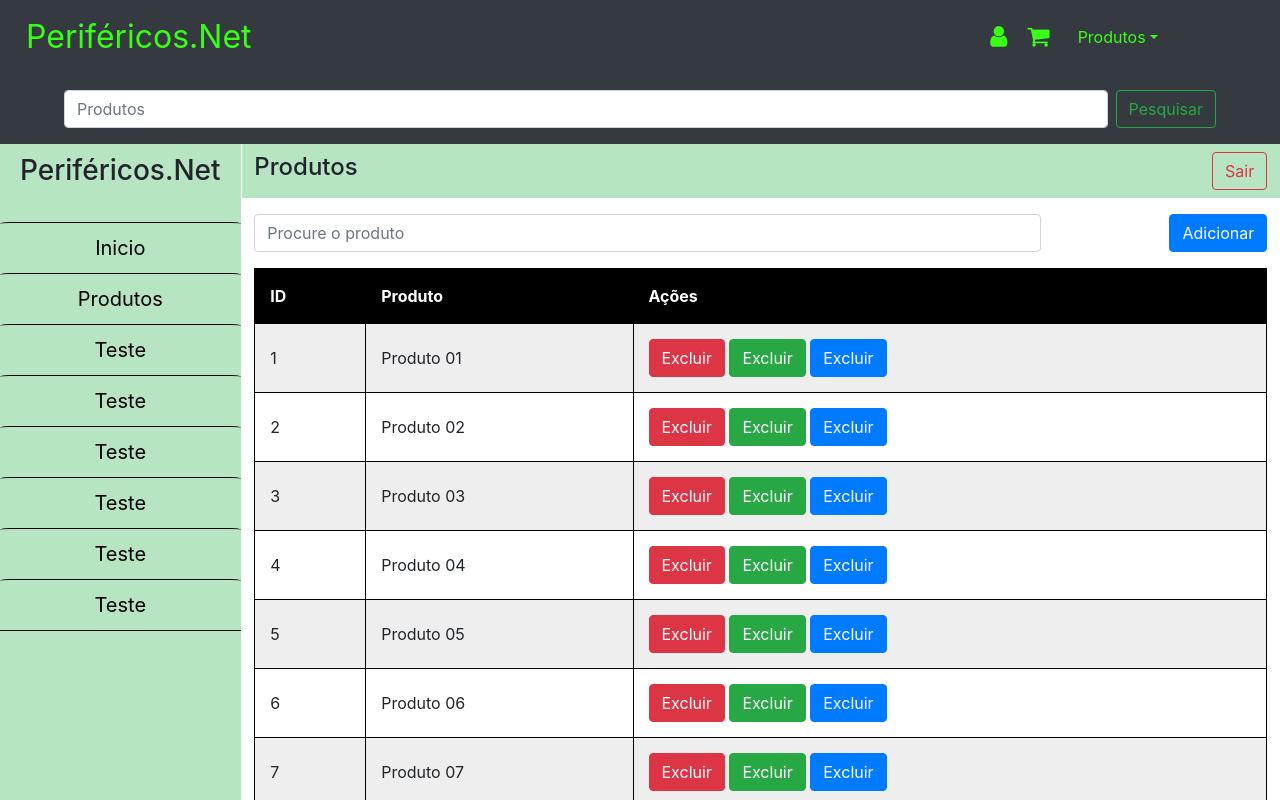
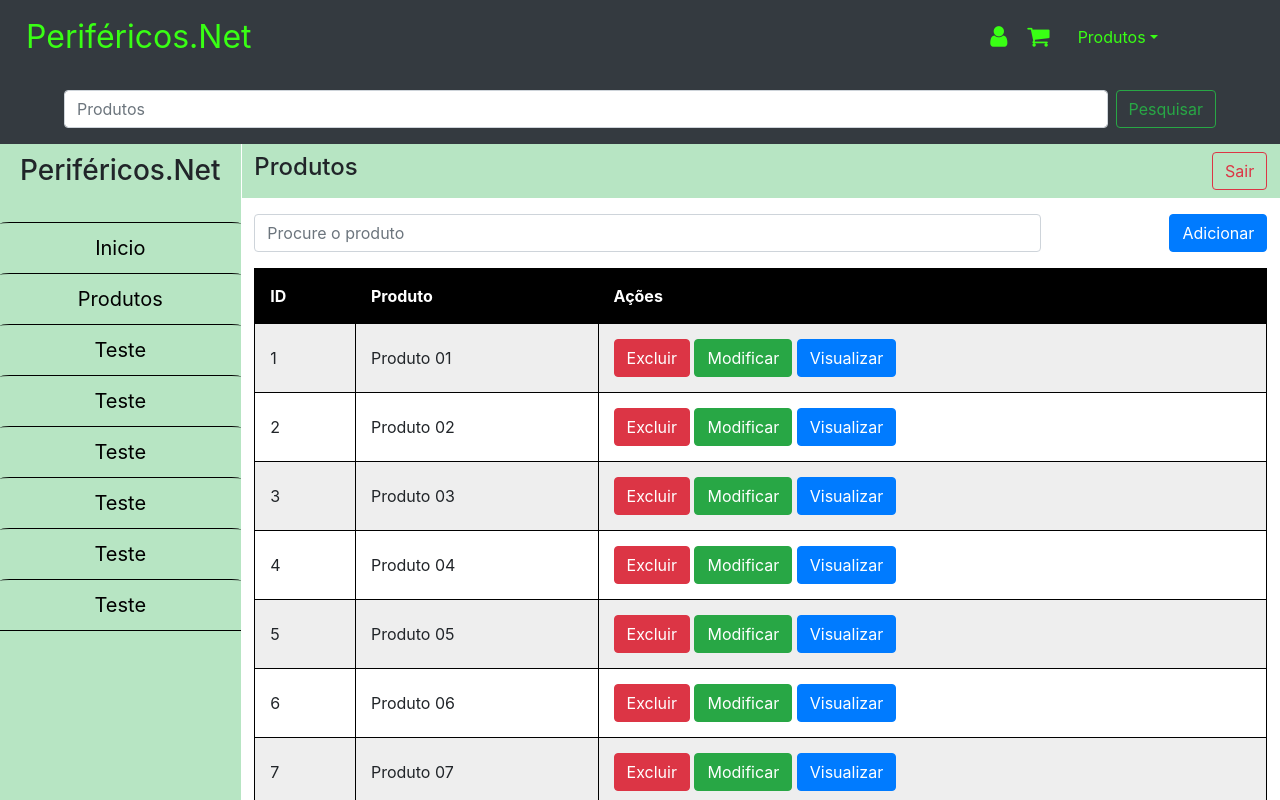
Before and after one commit to victorhoffmann/projeto-integrador, a React (Create React App) app in the folder frontend/: page /painel-adm in a window 1280 px wide. Shown: the top 800 px of the page. Built offline with nearby package versions, Linux system fonts and the light colour scheme.

Commit message:
bugfix: corrigindo icones painel adm

```diff
--- a/frontend/src/components/BtnExcluir/index.js
+++ b/frontend/src/components/BtnExcluir/index.js
@@ -1,24 +1,13 @@
 const BtnExcluir = ({...props}) => {
     const { id, title } = props;
 
-    const sizeScreen = () => {
-        let size = window.innerWidth
-        return size
-    }
-
-    const iconOrText = () => {
-        let tam = sizeScreen()
-        if (tam > 700) {
-            return 'Excluir'
-        } else {
-            return <i class="fa fa-trash"></i>
-        }
-    }
-
     return (
         <>
-            <button type="button" class="btn btn-danger" data-toggle="modal" data-target={`#modalExcluir${id}`}>
-                {iconOrText()}
+            <button id='btnExcluirText' type="button" class="btn btn-danger" data-toggle="modal" data-target={`#modalExcluir${id}`}>
+                Excluir
+            </button>
+            <button id='btnExcluirIcon' type="button" class="btn btn-danger" data-toggle="modal" data-target={`#modalExcluir${id}`}>
+                <i class="fa fa-trash"></i>
             </button>
             <div class="modal fade" id={`modalExcluir${id}`} tabindex="-1" aria-labelledby="exampleModalLabel" aria-hidden="true">
                 <div class="modal-dialog">
--- a/frontend/src/components/BtnModificar/index.js
+++ b/frontend/src/components/BtnModificar/index.js
@@ -2,25 +2,13 @@ import './style.css'
 
 const BtnModificar = ({...props}) => {
     const { id, title, description, price } = props;
-
-    const sizeScreen = () => {
-        let size = window.innerWidth
-        return size
-    }
-
-    const iconOrText = () => {
-        let tam = sizeScreen()
-        if (tam > 700) {
-            return 'Excluir'
-        } else {
-            return <i class="fa fa-retweet"></i>
-        }
-    }
-
     return (
         <>
-            <button type="button" class="btn btn-success" data-toggle="modal" data-target={`#modalModificar${id}`} data-whatever="@getbootstrap">
-                {iconOrText()}
+            <button id='btnModificarText' type="button" class="btn btn-success" data-toggle="modal" data-target={`#modalModificar${id}`} data-whatever="@getbootstrap">
+                Modificar
+            </button>
+            <button id='btnModificarIcon' type="button" class="btn btn-success" data-toggle="modal" data-target={`#modalModificar${id}`} data-whatever="@getbootstrap">
+                <i class="fa fa-retweet"></i>
             </button>
 
             <div class="modal fade" id={`modalModificar${id}`} tabindex="-1" aria-labelledby="exampleModalLabel" aria-hidden="true">
--- a/frontend/src/components/BtnVisualizar/index.js
+++ b/frontend/src/components/BtnVisualizar/index.js
@@ -2,25 +2,13 @@ import './style.css'
 
 const BtnVisualizar = ({...props}) => {
     const { id, title, description, price } = props;
-
-    const sizeScreen = () => {
-        let size = window.innerWidth
-        return size
-    }
-
-    const iconOrText = () => {
-        let tam = sizeScreen()
-        if (tam > 700) {
-            return 'Excluir'
-        } else {
-            return <i class="fa fa-eye"></i>
-        }
-    }
-
     return (
         <>
-            <button type="button" class="btn btn-primary" data-toggle="modal" data-target={`#modalVisualizar${id}`} data-whatever="@getbootstrap">
-                {iconOrText()}
+            <button id='btnVisualizarText' type="button" class="btn btn-primary" data-toggle="modal" data-target={`#modalVisualizar${id}`} data-whatever="@getbootstrap">
+                Visualizar
+            </button>
+            <button id='btnVisualizarIcon' type="button" class="btn btn-primary" data-toggle="modal" data-target={`#modalVisualizar${id}`} data-whatever="@getbootstrap">
+                <i class="fa fa-eye"></i>
             </button>
 
             <div class="modal fade" id={`modalVisualizar${id}`} tabindex="-1" aria-labelledby="exampleModalLabel" aria-hidden="true">
--- a/frontend/src/index.css
+++ b/frontend/src/index.css
@@ -124,3 +124,17 @@
     flex-direction: column;
   }
 }
+
+#btnExcluirText, #btnModificarText, #btnVisualizarText {
+  display: none;
+}
+
+@media only screen and (min-width: 701px) {
+  #btnExcluirIcon, #btnModificarIcon, #btnVisualizarIcon  {
+    display: none;
+  }
+
+  #btnExcluirText, #btnModificarText, #btnVisualizarText  {
+    display: inline;
+  }
+}
```
